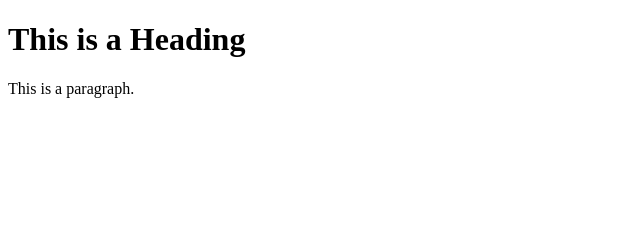
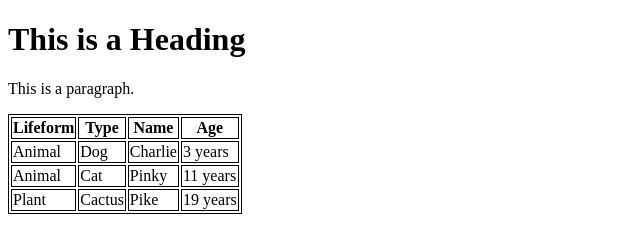
Before and after one commit to viper3400/serenity-js-tables, a website: page express/static/index.html in a window 1280 px wide. Shown: the whole page, without its empty margins (0-640 px from the left). Drawn offline with Linux system fonts and the light colour scheme.

Commit message:
added table example

```diff
--- /dev/null
+++ b/express/static/custom.css
@@ -0,0 +1,3 @@
+table, th, td {
+  border: 1px solid black;
+}
--- a/express/static/index.html
+++ b/express/static/index.html
@@ -3,6 +3,7 @@
 
 <head>
   <title>Page Title</title>
+  <link rel="stylesheet" type="text/css" href="custom.css" />
 </head>
 
 <body>
@@ -10,6 +11,33 @@
   <h1>This is a Heading</h1>
   <p>This is a paragraph.</p>
 
+  <table data-test="custom-table">
+    <thead data-test="custom-header">
+      <th data-test="custom-header-column">Lifeform</th>
+      <th data-test="custom-header-column">Type</th>
+      <th data-test="custom-header-column">Name</th>
+      <th data-test="custom-header-column">Age</th>
+    </thead>
+    <tr data-test="custom-row">
+      <td data-test="custom-column">Animal</td>
+      <td data-test="custom-column">Dog</td>
+      <td data-test="custom-column">Charlie</td>
+      <td data-test="custom-column">3 years</td>
+    </tr>
+    <tr data-test="custom-row">
+      <td data-test="custom-column">Animal</td>
+      <td data-test="custom-column">Cat</td>
+      <td data-test="custom-column">Pinky</td>
+      <td data-test="custom-column">11 years</td>
+    </tr>
+    <tr data-test="custom-row">
+      <td data-test="custom-column">Plant</td>
+      <td data-test="custom-column">Cactus</td>
+      <td data-test="custom-column">Pike</td>
+      <td data-test="custom-column">19 years</td>
+    </tr>
+  </table>
+
 </body>
 
 </html>
--- a/package.json
+++ b/package.json
@@ -40,6 +40,7 @@
     "@serenity-js/mocha": "^3.0.0-rc",
     "@serenity-js/rest": "^3.0.0-rc",
     "@serenity-js/serenity-bdd": "^3.0.0-rc",
+    "@serenity-js/web": "^3.0.0-rc",
     "@serenity-js/webdriverio": "^3.0.0-rc",
     "@types/is-ci": "^3.0.0",
     "@types/mocha": "^9.1.0",
```
Also changed, not shown: spec/example.spec.ts (deleted, +0 -17 lines), spec/serenity/table.spec.ts (added, +60 -0 lines), 1 other file.
